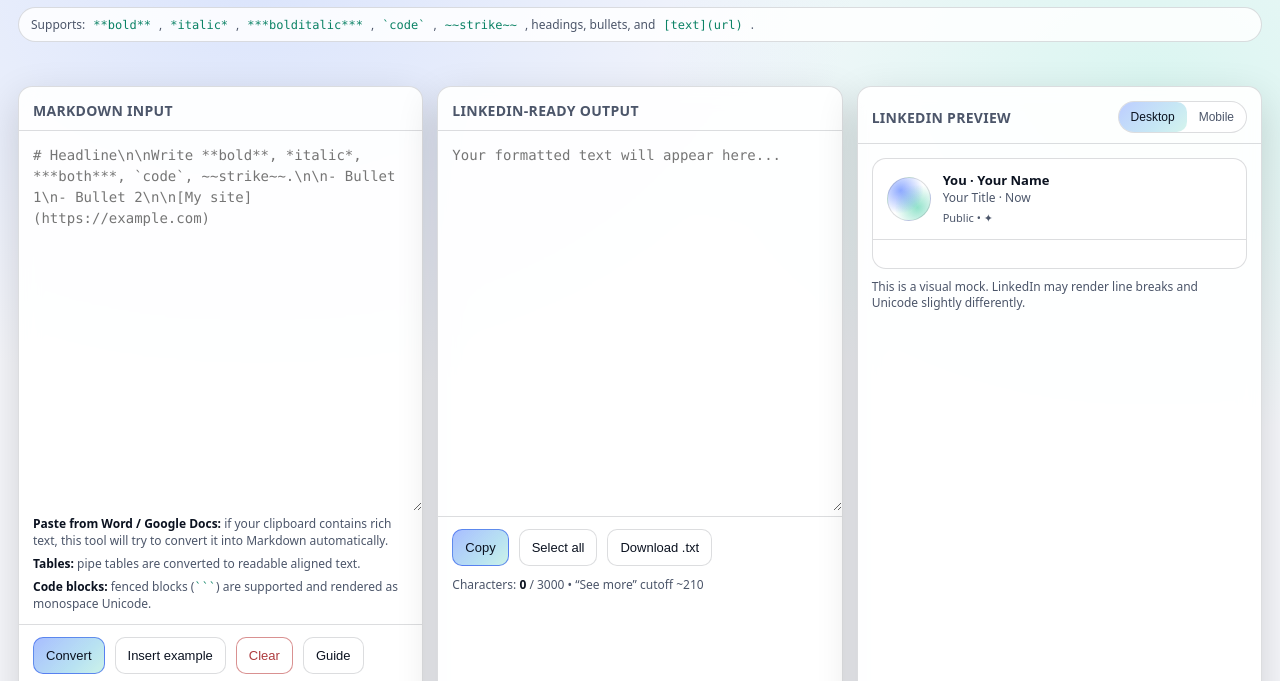
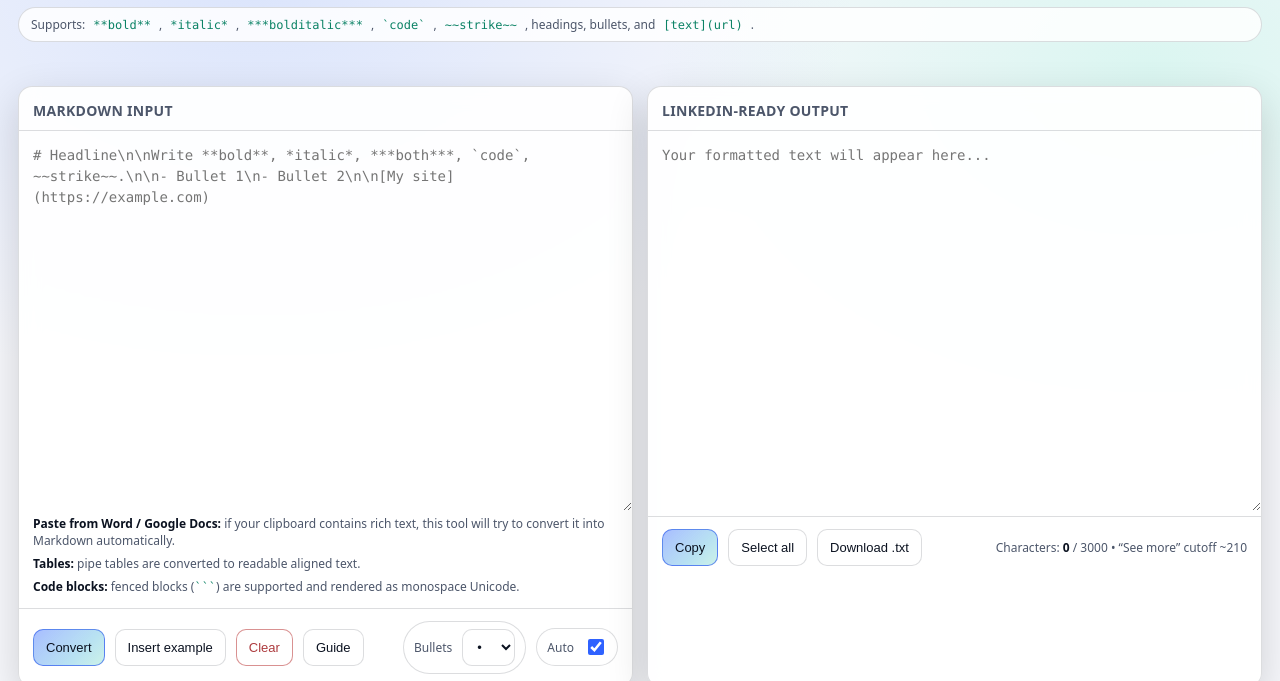
Before and after one commit to trsdn/md2linkedin, a plain HTML site: page index.html in a window 1280 px wide. Shown: the part 115-796 px from the top of the page. Drawn offline with Linux system fonts and the light colour scheme.

Commit message:
Remove preview

```diff
--- a/index.html
+++ b/index.html
@@ -68,7 +68,7 @@
     }
 
     @media (min-width: 980px) {
-      .wrap { grid-template-columns: repeat(3, minmax(260px, 1fr)); }
+      .wrap { grid-template-columns: 1fr 1fr; }
     }
 
     .card {
@@ -193,103 +193,6 @@
       padding: 9px 10px;
       font-size: 13px;
       outline: none;
-    }
-
-    .tabs {
-      display: inline-flex;
-      border: 1px solid var(--border);
-      border-radius: 999px;
-      overflow: hidden;
-      background: color-mix(in srgb, var(--panel) 84%, transparent);
-    }
-
-    .tab {
-      border: 0;
-      background: transparent;
-      padding: 8px 12px;
-      color: var(--muted);
-      font-size: 12px;
-      cursor: pointer;
-    }
-
-    .tab.active {
-      color: var(--text);
-      background: linear-gradient(135deg, color-mix(in srgb, var(--accent) 32%, transparent), color-mix(in srgb, var(--accent2) 16%, transparent));
-    }
-
-    .liCard {
-      border: 1px solid var(--border);
-      border-radius: 14px;
-      background: color-mix(in srgb, var(--panel) 92%, transparent);
-      overflow: hidden;
-    }
-
-    .liTop {
-      display: grid;
-      grid-template-columns: 44px 1fr;
-      gap: 12px;
-      padding: 14px;
-      border-bottom: 1px solid var(--border);
-      align-items: center;
-    }
-
-    .avatar {
-      width: 44px;
-      height: 44px;
-      border-radius: 50%;
-      background: radial-gradient(circle at 30% 30%, color-mix(in srgb, var(--accent) 55%, transparent), transparent 55%),
-                  radial-gradient(circle at 70% 70%, color-mix(in srgb, var(--accent2) 45%, transparent), transparent 55%),
-                  color-mix(in srgb, var(--panel) 70%, transparent);
-      border: 1px solid var(--border);
-    }
-
-    .liMeta {
-      line-height: 1.2;
-    }
-
-    .liName {
-      font-weight: 700;
-      font-size: 13px;
-      color: var(--text);
-    }
-
-    .liTitle {
-      font-size: 12px;
-      color: var(--muted);
-      margin-top: 2px;
-    }
-
-    .liTime {
-      font-size: 11px;
-      color: var(--muted);
-      margin-top: 6px;
-    }
-
-    .liBody {
-      padding: 14px;
-      white-space: pre-wrap;
-      word-break: break-word;
-      font-size: 14px;
-      line-height: 1.55;
-      color: var(--text);
-    }
-
-    .liCard.mobile {
-      max-width: 390px;
-    }
-
-    .liCard.mobile .liBody {
-      font-size: 13px;
-    }
-
-    .seeMore {
-      border: 0;
-      background: transparent;
-      color: var(--accent);
-      padding: 0;
-      margin-top: 8px;
-      font-size: 12px;
-      cursor: pointer;
     }
 
     dialog {
@@ -426,32 +329,6 @@
         </div>
         <div class="right">
           <div class="status" id="status"></div>
-        </div>
-      </div>
-    </section>
-
-    <section class="card">
-      <header style="display:flex; align-items:center; justify-content: space-between; gap: 10px;">
-        <h2 style="margin:0; font-size:14px; letter-spacing: 0.3px; text-transform: uppercase; color: var(--muted);">LinkedIn preview</h2>
-        <div class="tabs" role="tablist" aria-label="Preview device">
-          <button class="tab active" id="tabDesktop" role="tab" aria-selected="true" type="button">Desktop</button>
-          <button class="tab" id="tabMobile" role="tab" aria-selected="false" type="button">Mobile</button>
-        </div>
-      </header>
-      <div style="padding: 14px;">
-        <div class="liCard" id="liCard">
-          <div class="liTop">
-            <div class="avatar" aria-hidden="true"></div>
-            <div class="liMeta">
-              <div class="liName">You · Your Name</div>
-              <div class="liTitle">Your Title · Now</div>
-              <div class="liTime" id="liMetaLine">Public • ✦</div>
-            </div>
-          </div>
-          <div class="liBody" id="liBody"></div>
-        </div>
-        <div class="hint" style="margin-top:10px;">
-          This is a visual mock. LinkedIn may render line breaks and Unicode slightly differently.
         </div>
       </div>
     </section>
@@ -820,11 +697,6 @@
     const btnCloseGuide = document.getElementById('btnCloseGuide');
     const bulletStyle = document.getElementById('bulletStyle');
 
-    const tabDesktop = document.getElementById('tabDesktop');
-    const tabMobile = document.getElementById('tabMobile');
-    const liCard = document.getElementById('liCard');
-    const liBody = document.getElementById('liBody');
-
     const EXAMPLE = `# Launching something new\n\nHey everyone — I’m excited to share: **MD → LinkedIn formatter**.\n\nUse *italic* for emphasis, **bold** for punch, and ***both*** for drama.\n\nCode-y bits: \`npm run build\`\n\n- Fast\n- Simple\n- Copy/paste friendly\n\n~~This line is struck~~ but we move on.\n\n[My site](https://example.com)`;
 
     function setStatus(html) {
@@ -834,40 +706,10 @@
     const LIMIT_POST = 3000;
     const SEE_MORE = 210;
 
-    const state = {
-      previewDevice: 'desktop',
-      previewExpanded: false,
-    };
-
     function getOpts() {
       return {
         bulletChar: bulletStyle?.value ?? '•',
       };
-    }
-
-    function renderPreview(output) {
-      if (!liBody) return;
-
-      const needsCollapse = output.length > SEE_MORE;
-      const shouldCollapse = needsCollapse && !state.previewExpanded;
-
-      const text = shouldCollapse ? output.slice(0, SEE_MORE).trimEnd() + '…' : output;
-      liBody.textContent = text;
-
-      // Add/replace See more button safely.
-      const existing = liBody.parentElement?.querySelector('.seeMore');
-      if (existing) existing.remove();
-      if (needsCollapse) {
-        const btn = document.createElement('button');
-        btn.className = 'seeMore';
-        btn.type = 'button';
-        btn.textContent = state.previewExpanded ? 'See less' : '…see more';
-        btn.addEventListener('click', () => {
-          state.previewExpanded = !state.previewExpanded;
-          renderPreview(output);
-        });
-        liBody.parentElement?.appendChild(btn);
-      }
     }
 
     function renderStatus(output) {
@@ -896,7 +738,6 @@
       const output = mdToLinkedInUnicode(input, getOpts());
       elOut.value = output;
       renderStatus(output);
-      renderPreview(output);
     }
 
     function downloadOutput() {
@@ -1115,26 +956,6 @@
       setStatus(`Bullets: ${bulletStyle.value}`);
     });
 
-    function setDevice(device) {
-      state.previewDevice = device;
-      if (device === 'mobile') {
-        liCard?.classList.add('mobile');
-        tabMobile?.classList.add('active');
-        tabDesktop?.classList.remove('active');
-        tabMobile?.setAttribute('aria-selected', 'true');
-        tabDesktop?.setAttribute('aria-selected', 'false');
-      } else {
-        liCard?.classList.remove('mobile');
-        tabDesktop?.classList.add('active');
-        tabMobile?.classList.remove('active');
-        tabDesktop?.setAttribute('aria-selected', 'true');
-        tabMobile?.setAttribute('aria-selected', 'false');
-      }
-    }
-
-    tabDesktop.addEventListener('click', () => setDevice('desktop'));
-    tabMobile.addEventListener('click', () => setDevice('mobile'));
-
     btnGuide.addEventListener('click', () => {
       dlgGuide?.showModal();
     });
```
